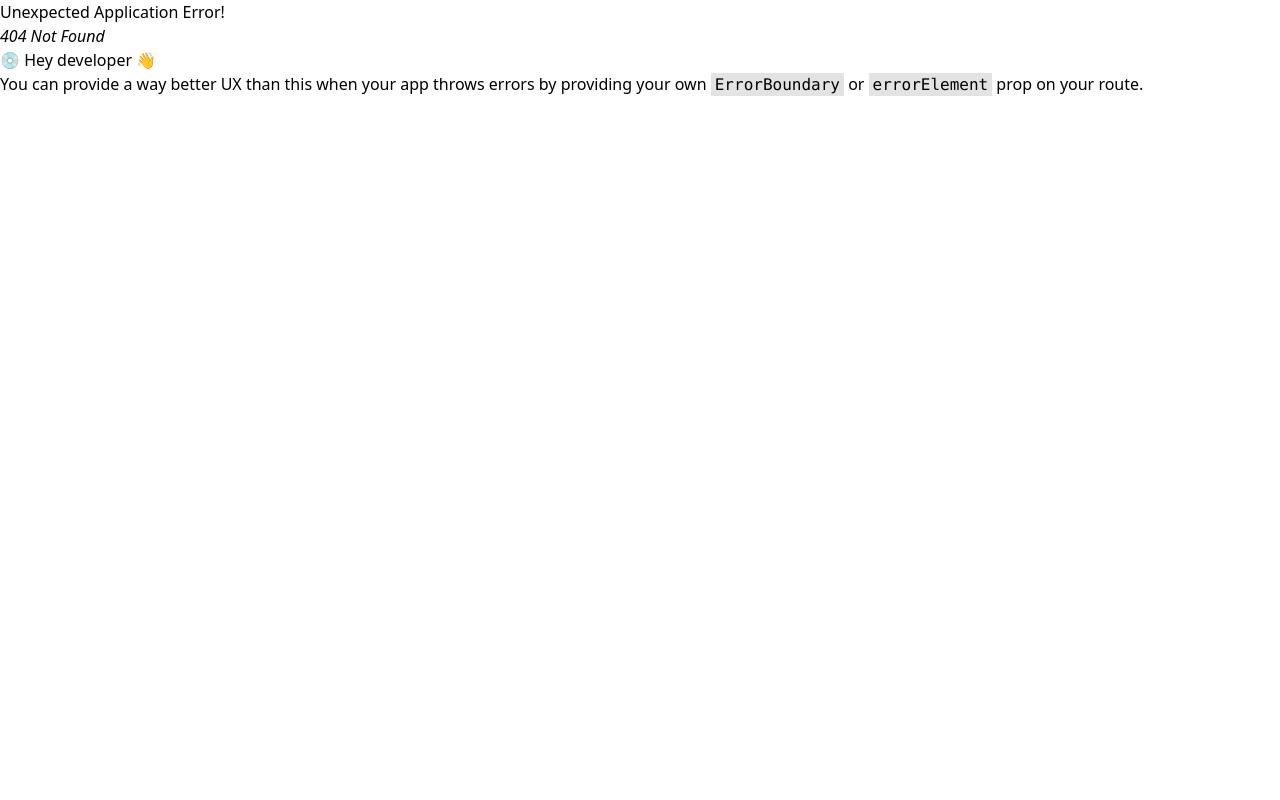
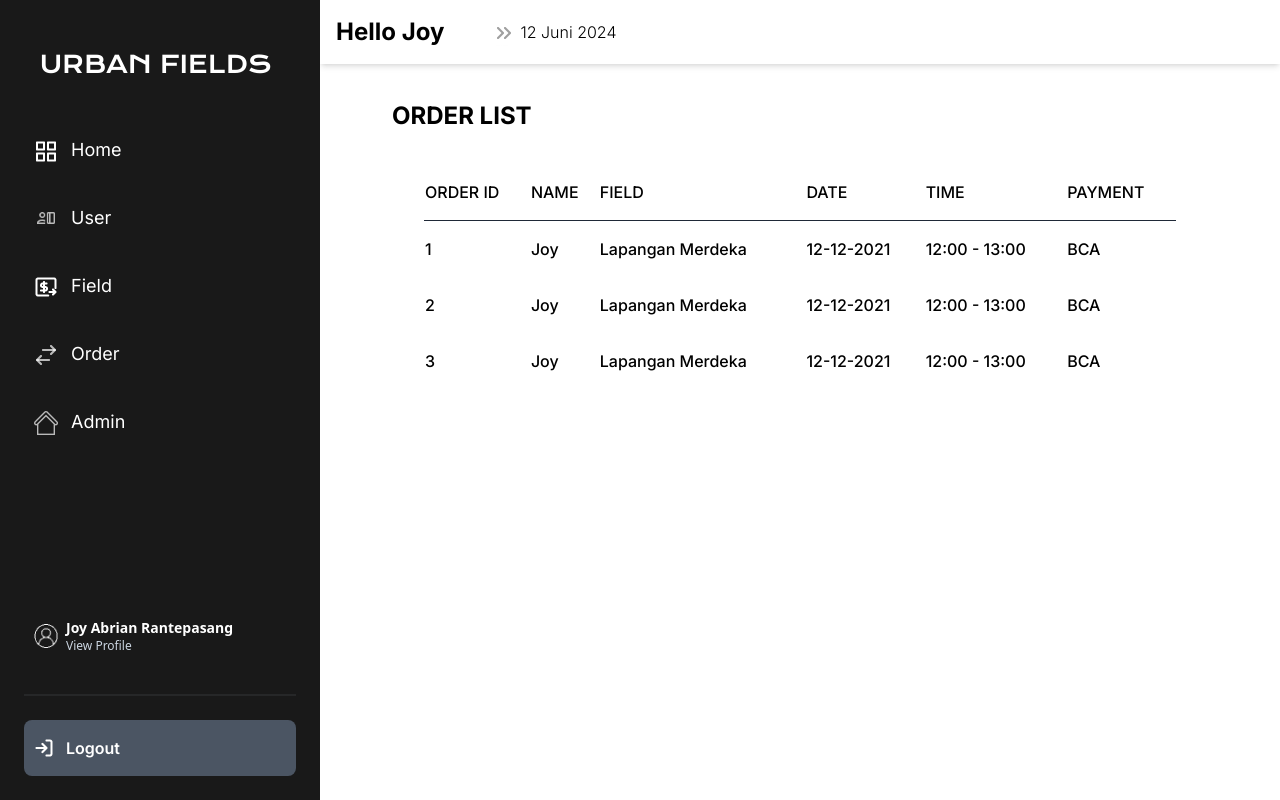
Before and after one commit to JoyAbrian/UrbanField-client, a React (Vite) app: page /dashboard/orders in a window 1280 px wide. Before the commit this address had no page. Built offline with nearby package versions, Linux system fonts and the light colour scheme.

Commit message:
fix: fix sidebar shrinking width

```diff
--- a/src/components/Fragments/Dashboard/dashboard_fields.jsx
+++ b/src/components/Fragments/Dashboard/dashboard_fields.jsx
@@ -3,15 +3,15 @@ import DashboardFieldCard from "../../Elements/Card/DashboardFieldCard";
 const DashboardFields = () => {
     return (
         <div className="mt-5 mx-10 font-Inter font-medium">
-            <div className="mx-4 mt-8 flex justify-between">
+            <div className="mx-4 flex justify-between">
                 <h1 className="text-2xl font-medium">Lapangan</h1>
                 <button className="bg-blue-500 hover:bg-blue-700 text-white font-bold py-2 px-4 rounded">Add</button>
             </div>
-            <div className="grid grid-cols-3 gap-4 mx-8 mt-8">
-                <DashboardFieldCard name="Lapangan Merdeka" description="Lorem ipsum dolor sit amet adipiscing elit, sed do eiusmod."/>
-                <DashboardFieldCard name="Lapangan Merdeka" description="Lorem ipsum dolor sit amet adipiscing elit, sed do eiusmod."/>
-                <DashboardFieldCard name="Lapangan Merdeka" description="Lorem ipsum dolor sit amet adipiscing elit, sed do eiusmod."/>
-                <DashboardFieldCard name="Lapangan Merdeka" description="Lorem ipsum dolor sit amet adipiscing elit, sed do eiusmod."/>
+            <div className="grid grid-cols-1 md:grid-cols-2 lg:grid-cols-3 gap-4 mt-4">
+                <DashboardFieldCard name="Lapangan Merdeka" description="Lorem ipsum dolor sit amet adipiscing elit, sed do eiusmod." />
+                <DashboardFieldCard name="Lapangan Merdeka" description="Lorem ipsum dolor sit amet adipiscing elit, sed do eiusmod." />
+                <DashboardFieldCard name="Lapangan Merdeka" description="Lorem ipsum dolor sit amet adipiscing elit, sed do eiusmod." />
+                <DashboardFieldCard name="Lapangan Merdeka" description="Lorem ipsum dolor sit amet adipiscing elit, sed do eiusmod." />
             </div>
         </div>
     )
--- /dev/null
+++ b/src/components/Fragments/Dashboard/dashboard_orders.jsx
@@ -0,0 +1,51 @@
+const DashboardOrder = () => {
+    return (
+        <div className="mt-5 mx-10 font-Inter font-medium">
+            <div className="ml-4">
+                <h1 className="text-2xl font-bold">ORDER LIST</h1>
+            </div>
+            <div className="mt-8 mx-12">
+                <table className="w-full">
+                    <thead className="border-b-[1px] border-gray-800">
+                        <tr>
+                            <th className="text-left font-medium py-4">ORDER ID</th>
+                            <th className="text-left font-medium py-4">NAME</th>
+                            <th className="text-left font-medium py-4">FIELD</th>
+                            <th className="text-left font-medium py-4">DATE</th>
+                            <th className="text-left font-medium py-4">TIME</th>
+                            <th className="text-left font-medium py-4">PAYMENT</th>
+                        </tr>
+                    </thead>
+                    <tbody className="mt-4">
+                        <tr>
+                            <td className="py-4">1</td>
+                            <td className="py-4">Joy</td>
+                            <td className="py-4">Lapangan Merdeka</td>
+                            <td className="py-4">12-12-2021</td>
+                            <td className="py-4">12:00 - 13:00</td>
+                            <td className="py-4">BCA</td>
+                        </tr>
+                        <tr>
+                            <td className="py-4">2</td>
+                            <td className="py-4">Joy</td>
+                            <td className="py-4">Lapangan Merdeka</td>
+                            <td className="py-4">12-12-2021</td>
+                            <td className="py-4">12:00 - 13:00</td>
+                            <td className="py-4">BCA</td>
+                        </tr>
+                        <tr>
+                            <td className="py-4">3</td>
+                            <td className="py-4">Joy</td>
+                            <td className="py-4">Lapangan Merdeka</td>
+                            <td className="py-4">12-12-2021</td>
+                            <td className="py-4">12:00 - 13:00</td>
+                            <td className="py-4">BCA</td>
+                        </tr>
+                    </tbody>
+                </table>
+            </div>
+        </div>
+    )
+}
+
+export default DashboardOrder;
--- a/src/components/Layouts/Dashboard/DashboardSidebar.jsx
+++ b/src/components/Layouts/Dashboard/DashboardSidebar.jsx
@@ -4,32 +4,28 @@ const DashboardSidebar = () => {
   return (
     <div className="w-full h-screen bg-[#191919] text-white px-6 pt-12 pb-4 select-none flex flex-col">
       <div>
-        <img src="/img/icon.png" alt="logo" className="w-32 ml-8 mt-3"/>
+        <h1 className="text-white text-2xl font-KronaOne ml-4">URBAN FIELDS</h1>
         <ul className="mt-10 font-Inter text-lg">
           <Link to="/dashboard">
             <li className="px-2.5 rounded-lg py-4 my-2 hover:bg-gray-700 cursor-pointer items-center">
               <img src="/img/dashboard_item/home.png" className="w-6 inline-block mr-2"/> Home
             </li>
           </Link>
-
           <Link to="/dashboard/users">
             <li className="px-2.5 rounded-lg py-4 my-2 hover:bg-gray-700 cursor-pointer items-center">
               <img src="/img/dashboard_item/user.png" className="w-6 inline-block mr-2"/> User
             </li>
           </Link>
-
           <Link to="/dashboard/fields">
             <li className="px-2.5 rounded-lg py-4 my-2 hover:bg-gray-700 cursor-pointer items-center">
               <img src="/img/dashboard_item/field.png" className="w-6 inline-block mr-2"/> Field
             </li>
           </Link>
-
           <Link to="/dashboard/orders">
             <li className="px-2.5 rounded-lg py-4 my-2 hover:bg-gray-700 cursor-pointer items-center">
               <img src="/img/dashboard_item/order.png" className="w-6 inline-block mr-2"/> Order
             </li>
           </Link>
-
           <Link to="/dashboard/admin">
             <li className="px-2.5 rounded-lg py-4 my-2 hover:bg-gray-700 cursor-pointer items-center">
               <img src="/img/dashboard_item/admin.png" className="w-6 inline-block mr-2"/> Admin
--- a/src/main.jsx
+++ b/src/main.jsx
@@ -10,6 +10,7 @@ import DashboardPage from './pages/dashboard_page';
 import DashboardHome from './components/Fragments/Dashboard/dashboard_home';
 import DashboardUser from './components/Fragments/Dashboard/dashboard_users';
 import DashboardFields from './components/Fragments/Dashboard/dashboard_fields';
+import DashboardOrder from './components/Fragments/Dashboard/dashboard_orders';
 
 const router = createBrowserRouter([
   {
@@ -44,6 +45,10 @@ const router = createBrowserRouter([
         path: 'fields',
         element: <DashboardFields />,
       },
+      {
+        path: 'orders',
+        element: <DashboardOrder />,
+      },
     ],
   },
 ]);
--- a/src/pages/dashboard_page.jsx
+++ b/src/pages/dashboard_page.jsx
@@ -6,16 +6,12 @@ import DashboardNavbar from '../components/Layouts/Dashboard/DashboardNavbar';
 const DashboardPage = () => {
     return (
         <div className="flex h-screen overflow-hidden">
-            <div className="fixed top-0 left-0 h-screen w-1/6 bg-gray-800">
+            <div className="w-80 bg-gray-800 flex-shrink-0">
                 <DashboardSidebar />
             </div>
-
-            <div className="flex flex-col flex-grow ml-1/5 overflow-auto h-full">
-                <div className="fixed top-0 left-1/5 right-0 h-16 bg-gray-900 z-10">
-                    <DashboardNavbar />
-                </div>
-
-                <div className="mt-16 p-4 overflow-auto h-full">
+            <div className="flex flex-col flex-grow overflow-hidden h-full">
+                <DashboardNavbar />
+                <div className="p-4 overflow-y-auto h-full">
                     <Outlet />
                 </div>
             </div>
```
